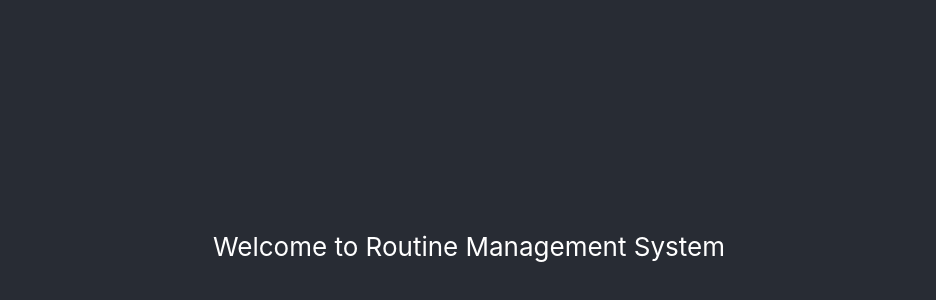
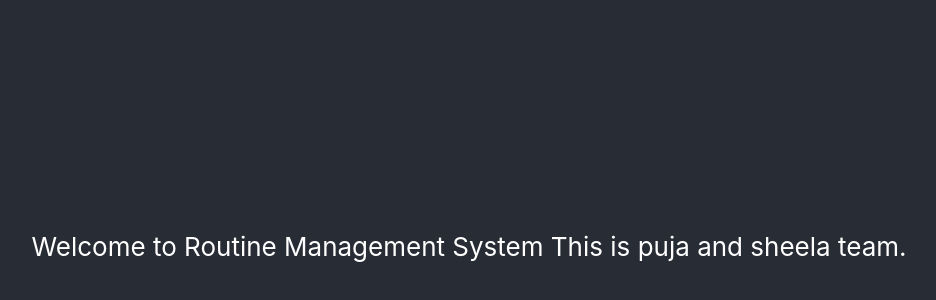
Before and after one commit to sheelaadhikari/RoutineManagementSystem, a React (Create React App) app in the folder client/: page / in a window 1280 px wide. Shown: the part 154-454 px from the top of the page, without its empty margins (171-1107 px from the left). Built offline with nearby package versions, Linux system fonts and the light colour scheme.

Commit message:
added name team

```diff
--- a/client/src/App.js
+++ b/client/src/App.js
@@ -6,6 +6,7 @@ function App() {
     <div className="App">
       <header className="App-header">
        Welcome to Routine Management System
+       This is puja and sheela team.
       </header>
     </div>
   );
```
